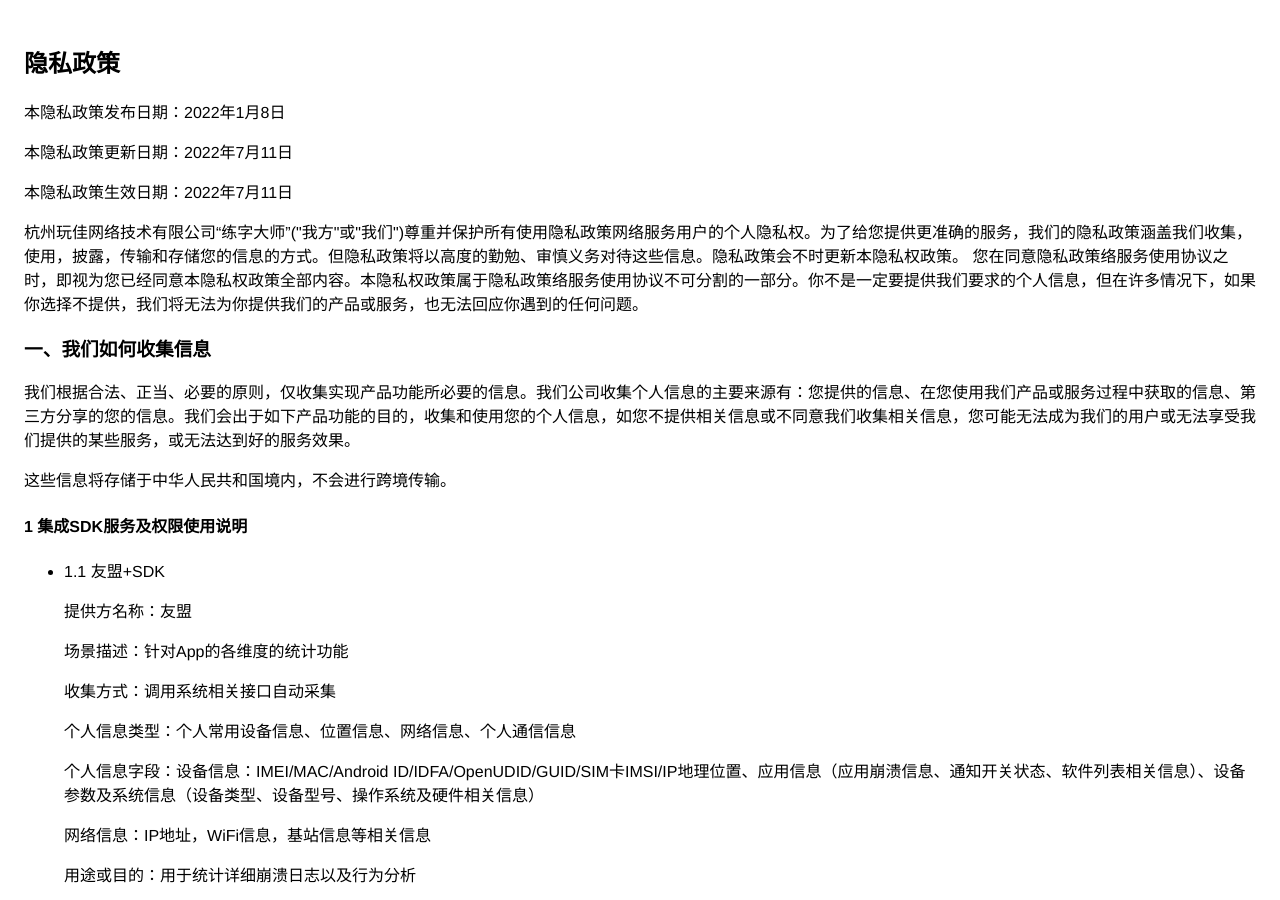
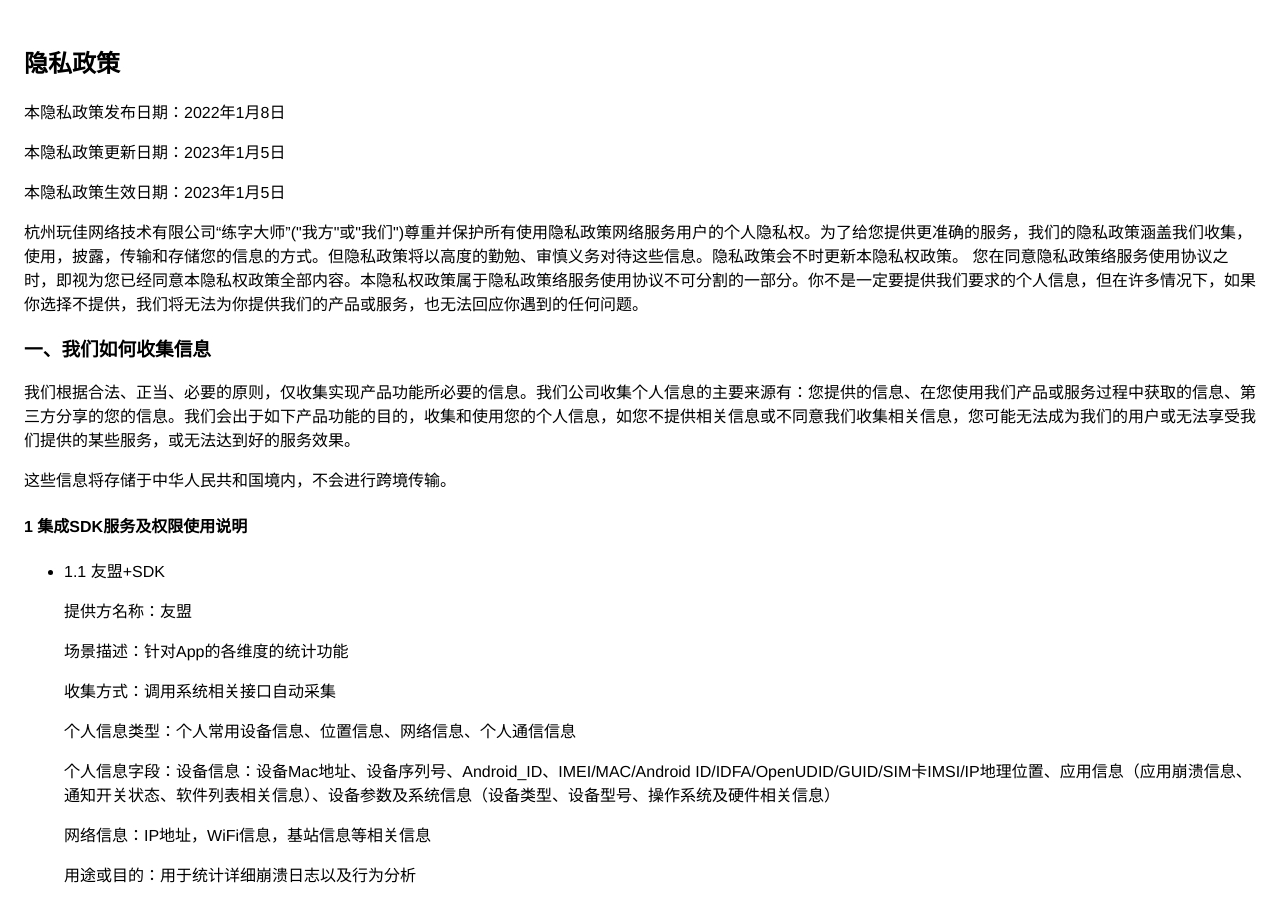
Before and after one commit to ztdr/home, a Jekyll site: the page lz_privacy_lzds.html, which Jekyll copies as it is, in a window 1280 px wide and 900 px high. Built offline with Jekyll 4.4.1, drawn with Linux system fonts in a browser that asks for light colours.

Commit message:
feat: 隐私网页

```diff
--- a/lz_privacy.html
+++ b/lz_privacy.html
@@ -18,8 +18,8 @@
 <body>
 <h2>隐私政策</h2>
 <p>本隐私政策发布日期：2022年1月8日</p>
-<p>本隐私政策更新日期：2022年7月11日</p>
-<p>本隐私政策生效日期：2022年7月11日</p>
+<p>本隐私政策更新日期：2023年1月5日</p>
+<p>本隐私政策生效日期：2023年1月5日</p>
 <p>
     杭州玩佳网络技术有限公司“练字大师 -
     书法”(我方"或"我们")尊重并保护所有使用隐私政策网络服务用户的个人隐私权。为了给您提供更准确的服务，我们的隐私政策涵盖我们收集，使用，披露，传输和存储您的信息的方式。但隐私政策将以高度的勤勉、审慎义务对待这些信息。隐私政策会不时更新本隐私权政策。
@@ -48,7 +48,7 @@
         <p>场景描述：针对App的各维度的统计功能</p>
         <p>收集方式：调用系统相关接口自动采集</p>
         <p>个人信息类型：个人常用设备信息、位置信息、网络信息、个人通信信息</p>
-        <p>个人信息字段：设备信息：IMEI/MAC/Android ID/IDFA/OpenUDID/GUID/SIM卡IMSI/IP地理位置、应用信息（应用崩溃信息、通知开关状态、软件列表相关信息）、设备参数及系统信息（设备类型、设备型号、操作系统及硬件相关信息）</p>
+        <p>个人信息字段：设备信息：设备Mac地址、设备序列号、Android_ID、IMEI/MAC/Android ID/IDFA/OpenUDID/GUID/SIM卡IMSI/IP地理位置、应用信息（应用崩溃信息、通知开关状态、软件列表相关信息）、设备参数及系统信息（设备类型、设备型号、操作系统及硬件相关信息）</p>
         <p>网络信息：IP地址，WiFi信息，基站信息等相关信息</p>
         <p>用途或目的：用于统计详细崩溃日志以及行为分析</p>
         <p>是否为必要信息：是</p>
--- a/lz_privacy_lzds.html
+++ b/lz_privacy_lzds.html
@@ -18,8 +18,8 @@
 <body>
 <h2>隐私政策</h2>
 <p>本隐私政策发布日期：2022年1月8日</p>
-<p>本隐私政策更新日期：2022年7月11日</p>
-<p>本隐私政策生效日期：2022年7月11日</p>
+<p>本隐私政策更新日期：2023年1月5日</p>
+<p>本隐私政策生效日期：2023年1月5日</p>
 <p>
     杭州玩佳网络技术有限公司“练字大师”("我方"或"我们")尊重并保护所有使用隐私政策网络服务用户的个人隐私权。为了给您提供更准确的服务，我们的隐私政策涵盖我们收集，使用，披露，传输和存储您的信息的方式。但隐私政策将以高度的勤勉、审慎义务对待这些信息。隐私政策会不时更新本隐私权政策。
     您在同意隐私政策络服务使用协议之时，即视为您已经同意本隐私权政策全部内容。本隐私权政策属于隐私政策络服务使用协议不可分割的一部分。你不是一定要提供我们要求的个人信息，但在许多情况下，如果你选择不提供，我们将无法为你提供我们的产品或服务，也无法回应你遇到的任何问题。
@@ -47,7 +47,7 @@
         <p>场景描述：针对App的各维度的统计功能</p>
         <p>收集方式：调用系统相关接口自动采集</p>
         <p>个人信息类型：个人常用设备信息、位置信息、网络信息、个人通信信息</p>
-        <p>个人信息字段：设备信息：IMEI/MAC/Android ID/IDFA/OpenUDID/GUID/SIM卡IMSI/IP地理位置、应用信息（应用崩溃信息、通知开关状态、软件列表相关信息）、设备参数及系统信息（设备类型、设备型号、操作系统及硬件相关信息）</p>
+        <p>个人信息字段：设备信息：设备Mac地址、设备序列号、Android_ID、IMEI/MAC/Android ID/IDFA/OpenUDID/GUID/SIM卡IMSI/IP地理位置、应用信息（应用崩溃信息、通知开关状态、软件列表相关信息）、设备参数及系统信息（设备类型、设备型号、操作系统及硬件相关信息）</p>
         <p>网络信息：IP地址，WiFi信息，基站信息等相关信息</p>
         <p>用途或目的：用于统计详细崩溃日志以及行为分析</p>
         <p>是否为必要信息：是</p>
```
